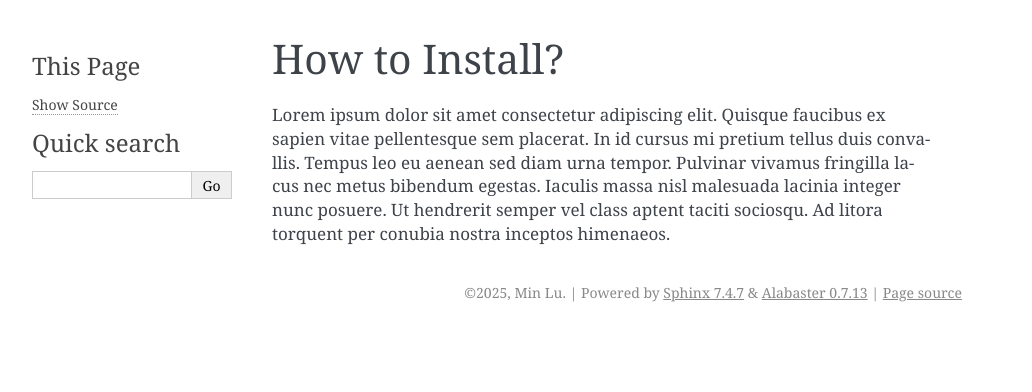
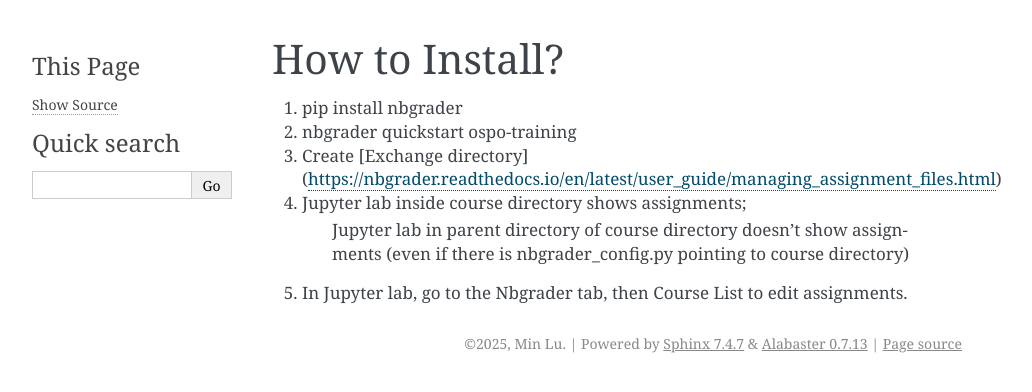
Before and after one commit to gt-ospo/ospo-training-platform, a Sphinx documentation site: the page built from docs/source/usage/installation.rst, in a window 1280 px wide. Shown: the top 392 px of the page, without its empty margins (148-1180 px from the left). Built offline with Sphinx 7.4.7, drawn with Linux system fonts in a browser that asks for light colours.

Commit message:
added (unofficial) installation instructions for nbgrader
these instructions need to be prettied up later when we shift the work onto the Littlest JupyterHub hosted in PACE's VM

```diff
--- a/docs/source/usage/installation.rst
+++ b/docs/source/usage/installation.rst
@@ -1,4 +1,9 @@
 How to Install?
 ===============
 
-Lorem ipsum dolor sit amet consectetur adipiscing elit. Quisque faucibus ex sapien vitae pellentesque sem placerat. In id cursus mi pretium tellus duis convallis. Tempus leo eu aenean sed diam urna tempor. Pulvinar vivamus fringilla lacus nec metus bibendum egestas. Iaculis massa nisl malesuada lacinia integer nunc posuere. Ut hendrerit semper vel class aptent taciti sociosqu. Ad litora torquent per conubia nostra inceptos himenaeos.
+1. pip install nbgrader
+2. nbgrader quickstart ospo-training
+3. Create [Exchange directory](https://nbgrader.readthedocs.io/en/latest/user_guide/managing_assignment_files.html)
+4. Jupyter lab inside course directory shows assignments;
+    Jupyter lab in parent directory of course directory doesn't show assignments (even if there is nbgrader_config.py pointing to course directory)
+5. In Jupyter lab, go to the Nbgrader tab, then Course List to edit assignments.
```
Also changed, not shown: 1 other file.
